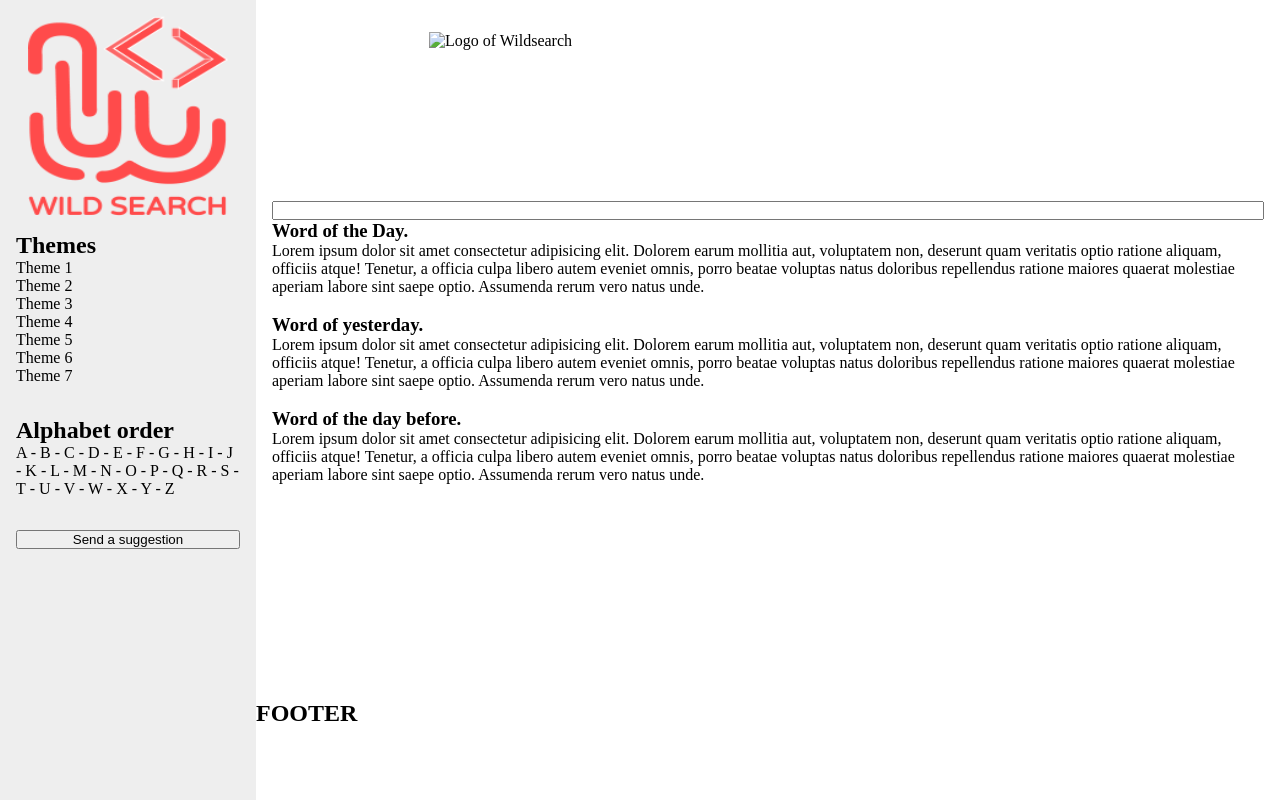
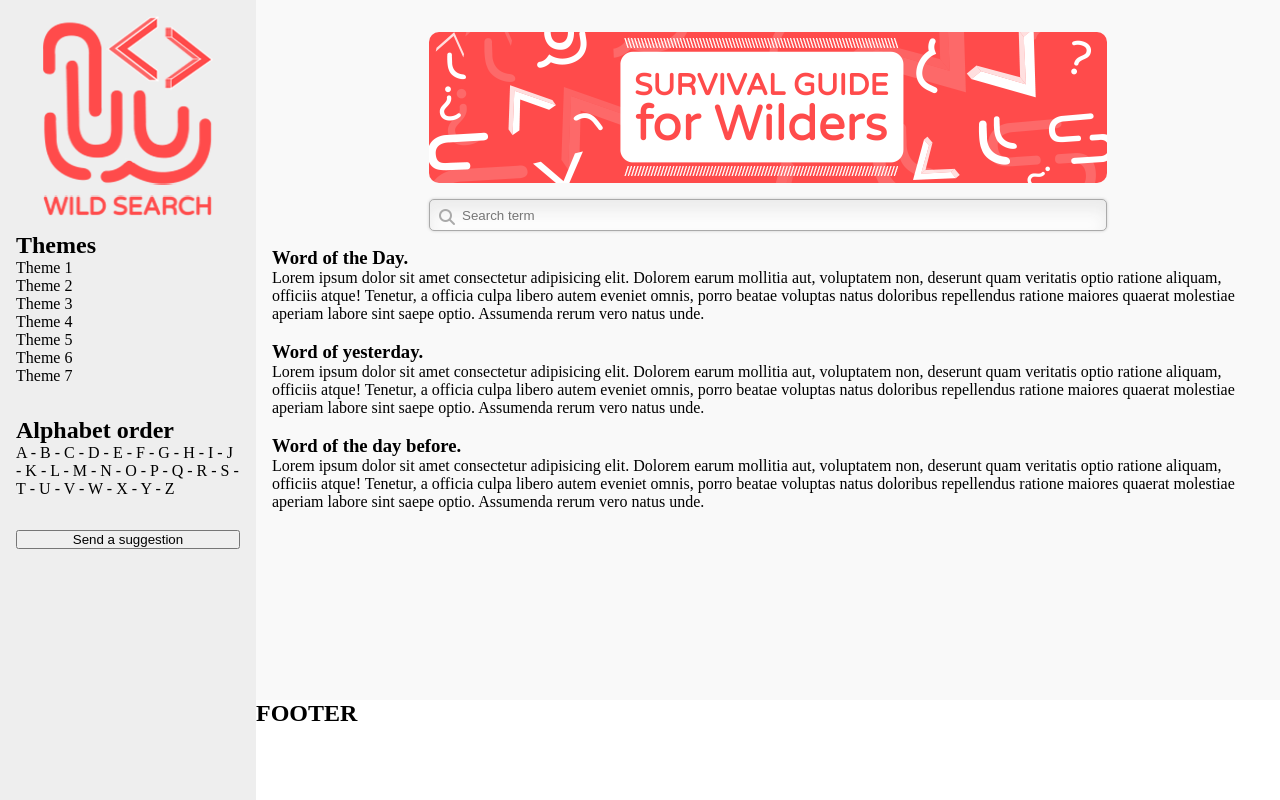
Before and after one commit to laurentmahieu/wildsearch, a PHP site: page / in a window 1280 px wide. Run offline with PHP 8.4, Linux system fonts and the light colour scheme; some libraries are stand-ins or nearby versions.

Commit message:
modif du aside, intégration des logos, modif searchBar

```diff
--- a/aside.css
+++ b/aside.css
@@ -9,7 +9,7 @@ aside{
     grid-row: 1/3
 }
 aside img{
-    width: 200px;
+    width: 170px;
     height: 200px;
     margin: 1em auto;
 }
--- a/index.html
+++ b/index.html
@@ -1,15 +1,19 @@
 <!DOCTYPE html>
 <html lang="en">
+
 <head>
     <meta charset="UTF-8">
     <meta name="viewport" content="width=device-width, initial-scale=1.0">
     <meta http-equiv="X-UA-Compatible" content="ie=edge">
     <meta name="author" content="Laurent - Alice - Philippe - Valentin - adrien - clémence">
-    <meta name="description" content="Dev language is like chinese for you? Don't worry ! Here, we will explain you every word of this language">
+    <meta name="description"
+        content="Dev language is like chinese for you? Don't worry ! Here, we will explain you every word of this language">
+    <script src="https://kit.fontawesome.com/f88f5b7639.js"></script>
     <link rel="stylesheet" href="style.css">
     <link rel="stylesheet" href="aside.css">
     <title>Wild search</title>
 </head>
+
 <body>
 
     <!-- Navbar on the left side -->
@@ -66,8 +70,13 @@
     <!-- END Navbar on the left side -->
 
     <main>
-        <img alt="Logo of Wildsearch" src="https://via.placeholder.com/678x151"/><br>
-        <input name="search">
+        <img alt="Logo of Wildsearch" src="banner.png" />
+
+        <div class="search">
+            <span class="fa fa-search"></span>
+            <input placeholder="Search term">
+        </div>
+
         <section class="carousel">
             <article class="WOD">
                 <h1>Word of the Day.</h1>
@@ -79,7 +88,7 @@
                     molestiae aperiam labore sint saepe optio. Assumenda rerum
                     vero natus unde.
                 </p>
-                <img src="" alt=""/>
+                <img src="" alt="" />
             </article>
             <article class="yesterdayWord">
                 <h1>Word of yesterday.</h1>
@@ -91,7 +100,7 @@
                     molestiae aperiam labore sint saepe optio. Assumenda rerum
                     vero natus unde.
                 </p>
-                <img src="" alt=""/>
+                <img src="" alt="" />
             </article>
             <article class="beforeWord">
                 <h1>Word of the day before.</h1>
@@ -103,7 +112,7 @@
                     molestiae aperiam labore sint saepe optio. Assumenda rerum
                     vero natus unde.
                 </p>
-                <img src="" alt=""/>
+                <img src="" alt="" />
             </article>
         </section>
     </main>
@@ -112,4 +121,5 @@
     </footer>
 
 </body>
+
 </html>
--- a/style.css
+++ b/style.css
@@ -1,16 +1,10 @@
 :root {
-    --salmon,
-    #f99797;
-    --darkSalmon,
-    #ff4b4b;
-    --lightSalmon,
-    #faa5a5;
-    --blue,
-    #3caada;
-    --redButton,
-    #fc3e39;
-    --background,
-    #f9f9f9;
+    --salmon: #f99797;
+    --darkSalmon: #ff4b4b;
+    --lightSalmon: #faa5a5;
+    --blue: #3caada;
+    --redButton: #fc3e39;
+    --background: #f9f9f9;
 }
 
 * {
@@ -27,7 +21,7 @@ body {
 
 
 main {
-    background-color: var(--blue);
+    background-color: var(--background);
     display: flex;
     flex-direction: column;
     padding: 0 1em;
@@ -37,12 +31,39 @@ main {
 main>img {
     width: 678px;
     height: 151px;
-    margin: 0 auto;
+    margin: 0 auto 1em auto;
+    border-radius: 10px;
+}
 
 
+/* STYLE FOR SEARCH BAR */
+@import url("//maxcdn.bootstrapcdn.com/font-awesome/4.1.0/css/font-awesome.min.css");
+.search {
+  position: relative;
+  color: #aaa;
+  font-size: 16px;
+  width: 678px;
+  margin: 0 auto 1em auto;
 }
 
+.search input {
+  width: 100%;
+  height: 32px;
+
+  background: #fcfcfc;
+  border: 1px solid #aaa;
+  border-radius: 5px;
+  box-shadow: 0 0 3px #ccc, 0 10px 15px #ebebeb inset;
+}
+
+.search input { text-indent: 32px;}
+.search .fa-search {
+  position: absolute;
+  top: 10px;
+  left: 10px;
+}
+/* STYLE FOR SEARCH BAR */
+
 footer {
-    background-color: var(--blue);
     grid-column: 2/3;
 }
```
Also changed, not shown: banner.png (added), logo_wildsearch.png. Lines whose indentation alone changed are shown as unchanged.
